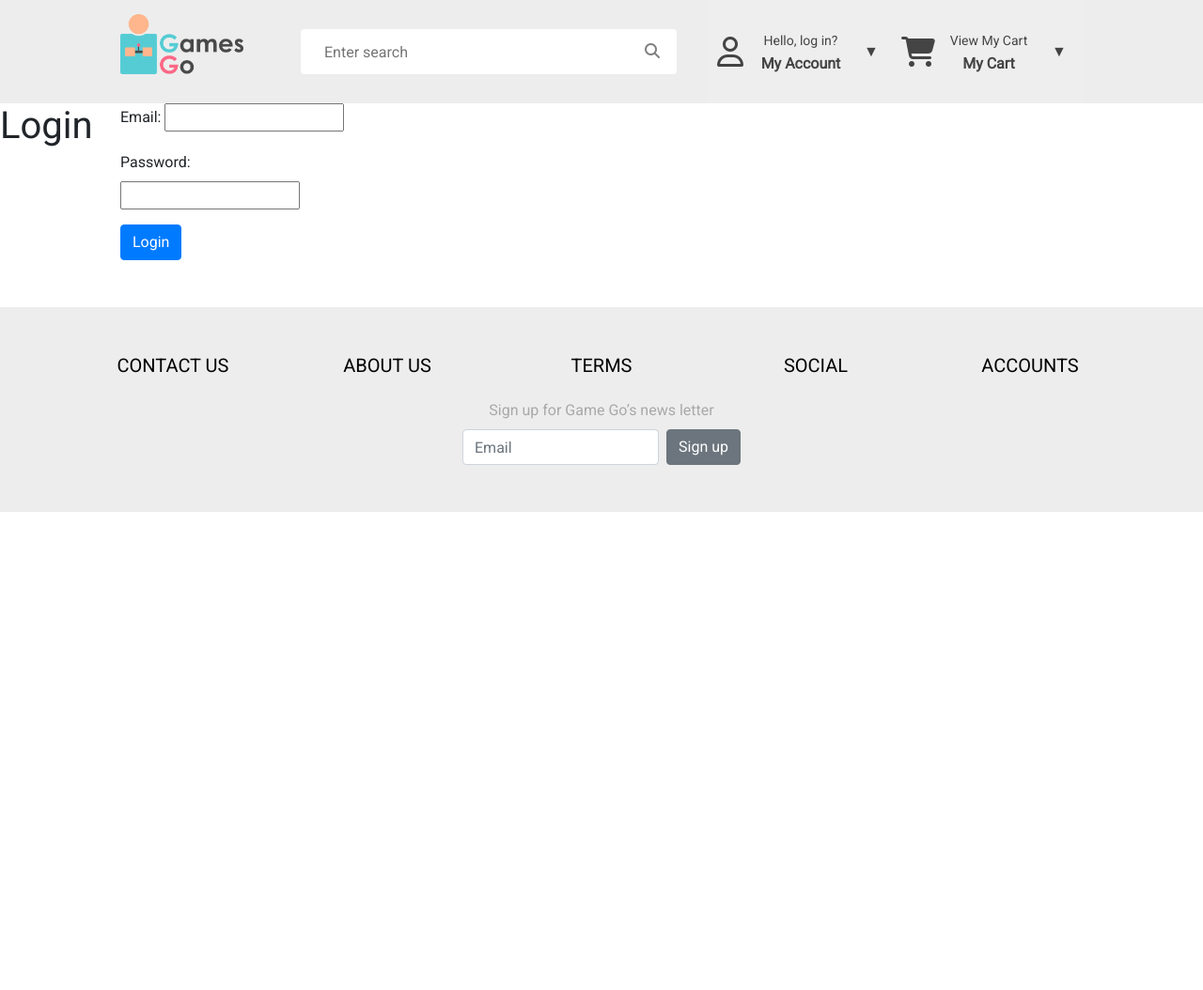
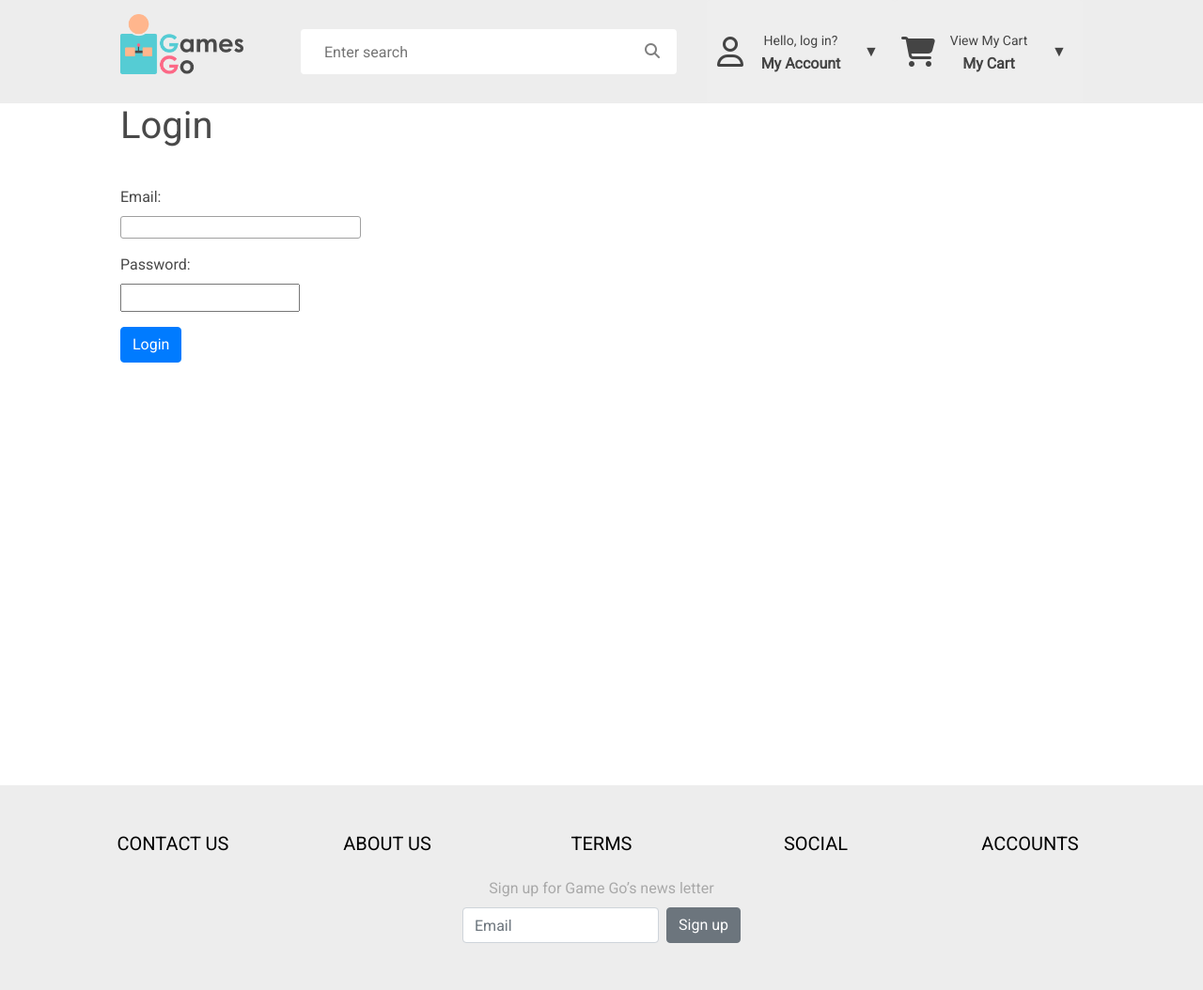
Before and after one commit to Thorarinng/VerkLegt2020, a Django app: page /user/login/ in a window 1280 px wide. Shown: the whole page at 94% size. Before the commit the page ends 545 px from the top, so only its background shows below. Run offline with Django 3.2, Linux system fonts and the light colour scheme; some libraries are stand-ins or nearby versions.

Commit message:
login css

```diff
--- /dev/null
+++ b/Project/static/css/login.css
@@ -0,0 +1,29 @@
+
+
+.name-style {
+    grid-column-start: 2;
+    justify-self: start;
+    color: #494949;
+
+
+
+}
+
+.form {
+    grid-column-start: 2;
+    justify-self: start;
+    color: #494949;
+    margin: 2rem 0 25rem 0;
+}
+
+
+
+#id_email, #id_password1, #id_password2 {
+    border: 1px solid #a0a0a0;
+    height: 1.5rem;
+    width: 100%;
+    border-radius: 3px;
+    color: #494949;
+
+
+}
--- a/Project/templates/base.html
+++ b/Project/templates/base.html
@@ -16,6 +16,7 @@
     <link rel="stylesheet" href="{% static 'css/footer.css' %}" />
     <link rel="stylesheet" href="{% static 'css/nav.css' %}" />
     <link rel="stylesheet" href="{% static 'css/sidebar.css' %}" />
+    <link rel="stylesheet" href="{% static 'css/login.css' %}" />
     <link rel="stylesheet" href="https://cdnjs.cloudflare.com/ajax/libs/font-awesome/4.7.0/css/font-awesome.min.css">
     <link href='https://fonts.googleapis.com/css?family=Roboto' rel='stylesheet'>
   </head>
--- a/Project/templates/user/login.html
+++ b/Project/templates/user/login.html
@@ -1,7 +1,7 @@
 {% extends "base.html" %}
 {% block content %}
 
-    <h1>Login</h1>
+    <h1 class="name-style">Login</h1>
     <form class="form form-horizontal" action="{% url 'login' %}" method="post">
         {% csrf_token %}
         {{ loginForm.as_p }}
--- a/Project/user/forms.py
+++ b/Project/user/forms.py
@@ -11,21 +11,21 @@ from .validators import validate_even
 # register
 class RegistrationForm(UserCreationForm):
     email = forms.EmailField(max_length=254, help_text='Required. Add a valid email address.')
-    password1 = forms.PasswordInput(attrs={'class': 'form-control'})
-    password2 = forms.PasswordInput(attrs={'class': 'form-control'})
+    password1 = forms.PasswordInput(attrs={'class': 'option'})
+    password2 = forms.PasswordInput(attrs={'class': 'option'})
 
     class Meta:
         model = User
         fields = ('email', 'password1', 'password2', 'firstName', 'lastName', 'phoneNumber', 'imgURL')
         widgets = {
-            'password': forms.PasswordInput(attrs={'class': 'form-control'}),
-            'email': forms.TextInput(attrs={'class': 'form-control'}),
-            'password1': forms.TextInput(attrs={'class': 'form-control'}),
-            'password2': forms.PasswordInput(attrs={'class': 'form-control'}),
-            'firstName': forms.TextInput(attrs={'class': 'form-control'}),
-            'lastName': forms.TextInput(attrs={'class': 'form-control'}),
-            'phoneNumber': forms.TextInput(attrs={'class': 'form-control'}),
-            'imgURL': forms.TextInput(attrs={'class': 'form-control'})
+            'password': forms.PasswordInput(attrs={'class': 'option'}),
+            'email': forms.TextInput(attrs={'class': 'option'}),
+            'password1': forms.TextInput(attrs={'class': 'option'}),
+            'password2': forms.PasswordInput(attrs={'class': 'option'}),
+            'firstName': forms.TextInput(attrs={'class': 'option'}),
+            'lastName': forms.TextInput(attrs={'class': 'option'}),
+            'phoneNumber': forms.TextInput(attrs={'class': 'option'}),
+            'imgURL': forms.TextInput(attrs={'class': 'option'})
         }
 
 
```
